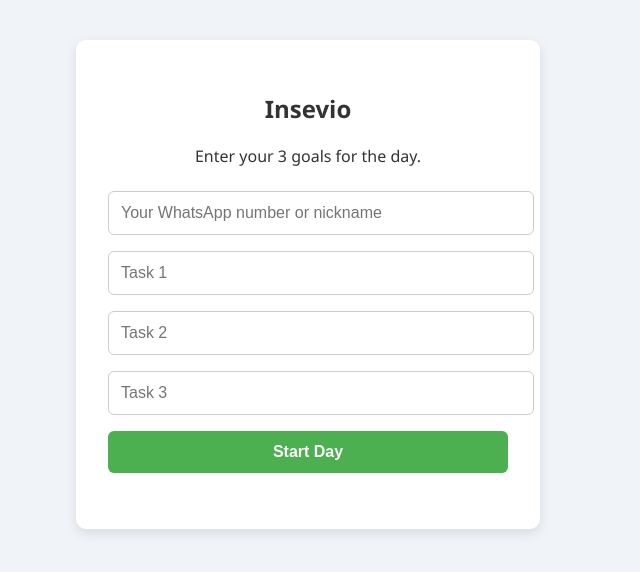
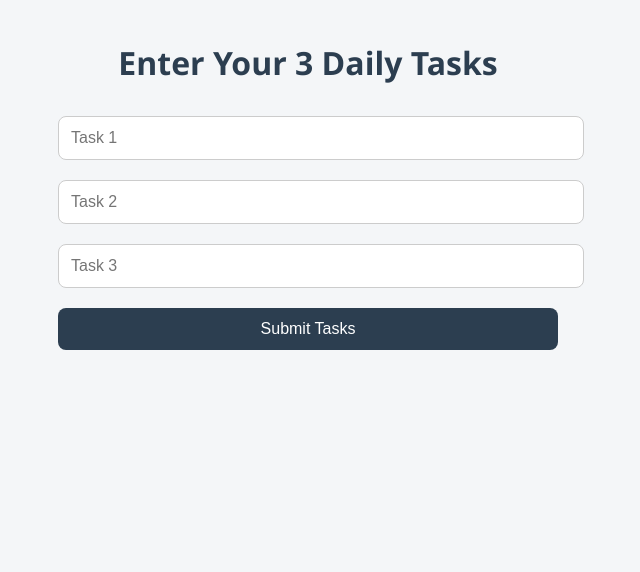
Before and after one commit to 0502135238/Main-Inservio, a plain HTML site: page index.html in a window 1280 px wide. Shown: the whole page, without its empty margins (332-972 px from the left). Drawn offline with Linux system fonts and the light colour scheme.

Commit message:
Update index.html

```diff
--- a/index.html
+++ b/index.html
@@ -1,101 +1,89 @@
 <!DOCTYPE html>
 <html lang="en">
 <head>
-  <meta charset="UTF-8">
-  <title>Insevio – Daily Discipline</title>
-  <meta name="viewport" content="width=device-width, initial-scale=1.0">
+  <meta charset="UTF-8" />
+  <meta name="viewport" content="width=device-width, initial-scale=1.0"/>
+  <title>Insevio Tasks</title>
   <style>
     body {
       font-family: 'Segoe UI', sans-serif;
-      background: #f0f4f8;
-      padding: 2rem;
+      background-color: #f4f6f8;
       color: #333;
+      padding: 20px;
+      max-width: 500px;
+      margin: auto;
+    }
+    h1 {
       text-align: center;
-    }
-    .container {
-      background: #fff;
-      border-radius: 10px;
-      padding: 2rem;
-      box-shadow: 0 4px 12px rgba(0, 0, 0, 0.1);
-      max-width: 400px;
-      margin: 0 auto;
+      color: #2c3e50;
     }
     input, button {
       width: 100%;
-      padding: 0.75rem;
-      margin: 0.5rem 0;
-      border-radius: 6px;
+      padding: 12px;
+      margin: 10px 0;
+      border-radius: 8px;
       border: 1px solid #ccc;
-      font-size: 1rem;
+      font-size: 16px;
     }
     button {
-      background-color: #4CAF50;
+      background-color: #2c3e50;
       color: white;
+      cursor: pointer;
+      border: none;
+    }
+    button:hover {
+      background-color: #34495e;
+    }
+    #notification {
+      margin-top: 20px;
       font-weight: bold;
-      border: none;
-      cursor: pointer;
-    }
-    .success {
-      color: green;
-      font-weight: bold;
-      margin-top: 1rem;
+      color: #27ae60;
+      text-align: center;
     }
   </style>
 </head>
 <body>
-  <div class="container">
-    <h2>Insevio</h2>
-    <p>Enter your 3 goals for the day.</p>
 
-    <input type="text" id="userID" placeholder="Your WhatsApp number or nickname">
-    <input type="text" id="task1" placeholder="Task 1">
-    <input type="text" id="task2" placeholder="Task 2">
-    <input type="text" id="task3" placeholder="Task 3">
-    <button onclick="submitTasks()">Start Day</button>
+  <h1>Enter Your 3 Daily Tasks</h1>
 
-    <div id="message" class="success"></div>
-  </div>
+  <input type="text" id="task1" placeholder="Task 1">
+  <input type="text" id="task2" placeholder="Task 2">
+  <input type="text" id="task3" placeholder="Task 3">
+  <button onclick="submitTasks()">Submit Tasks</button>
+
+  <div id="notification"></div>
 
   <script>
-    async function submitTasks() {
-      const userID = document.getElementById("userID").value.trim();
-      const task1 = document.getElementById("task1").value.trim();
-      const task2 = document.getElementById("task2").value.trim();
-      const task3 = document.getElementById("task3").value.trim();
+    function submitTasks() {
+      const task1 = document.getElementById("task1").value;
+      const task2 = document.getElementById("task2").value;
+      const task3 = document.getElementById("task3").value;
 
-      if (!userID || !task1 || !task2 || !task3) {
-        alert("Please fill out all fields.");
-        return;
-      }
+      // TEMP hardcoded WhatsApp ID — will improve later
+      const whatsapp = "insevio_test_user";
 
-      const data = {
-        userID,
-        task1,
-        task2,
-        task3
-      };
-
-      const webhook = "https://script.google.com/macros/s/AKfycbyELr2dwLRnZhMqaLAM-GZ1tTbCm2Qij_hJOHYZ2mYjutIGHVh8MHsHVT0LrUSyP6OB/exec";
-
-      try {
-        const res = await fetch(webhook, {
-          method: "POST",
-          body: JSON.stringify(data),
-          headers: { "Content-Type": "application/json" }
-        });
-
-        if (res.ok) {
-          document.getElementById("message").innerText = "✅ Tasks submitted! Check your WhatsApp soon.";
-          document.getElementById("task1").value = "";
-          document.getElementById("task2").value = "";
-          document.getElementById("task3").value = "";
+      fetch("https://script.google.com/macros/s/AKfycbyELr2dwLRnZhMqaLAM-GZ1tTbCm2Qij_hJOHYZ2mYjutIGHVh8MHsHVT0LrUSyP6OB/exec", {
+        method: "POST",
+        body: new URLSearchParams({
+          whatsapp,
+          task1,
+          task2,
+          task3
+        })
+      })
+      .then(response => {
+        if (response.ok) {
+          document.getElementById("notification").innerText = "✅ Tasks submitted successfully!";
         } else {
-          document.getElementById("message").innerText = "Something went wrong. Try again.";
+          throw new Error("Network response was not ok.");
         }
-      } catch (err) {
-        document.getElementById("message").innerText = "Error connecting to server.";
-      }
+      })
+      .catch(error => {
+        document.getElementById("notification").innerText = "❌ Something went wrong!";
+        console.error("Submission failed:", error);
+      });
     }
   </script>
+
 </body>
 </html>
```
